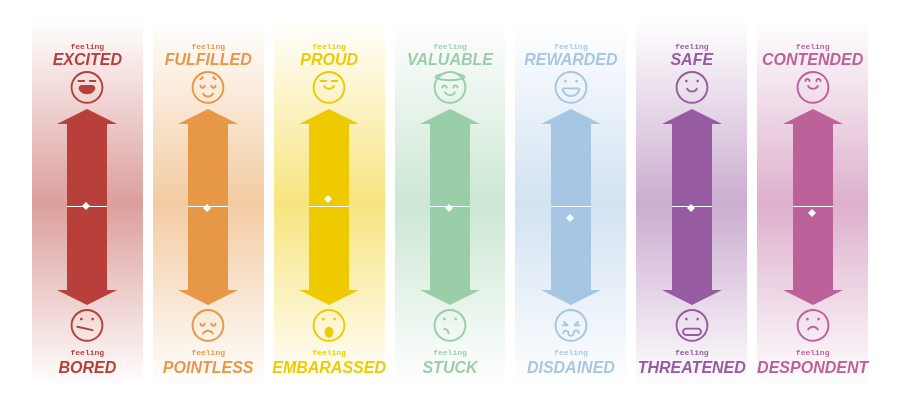
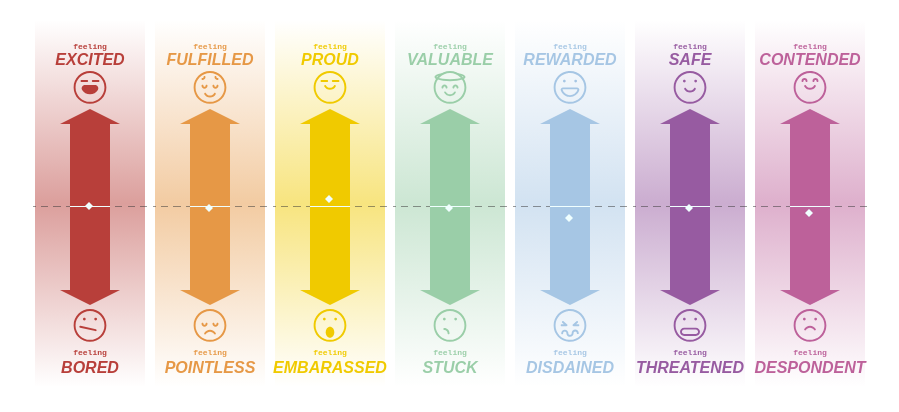
Before and after one commit to Yulatun/satisfaction-chart, a React (Create React App) app: page / in a window 1280 px wide. Shown: the top 412 px of the page, without its empty margins (195-1094 px from the left). Built offline with nearby package versions, Linux system fonts and the light colour scheme; a web font is replaced by a local one.

Commit message:
feat: add midpoint above scales

```diff
--- a/src/App.css
+++ b/src/App.css
@@ -12,7 +12,7 @@
   flex-direction: column;
   align-items: center;
   margin-left: 10px;
-  width: 110.895px;
+  width: 110px;
   height: 367px;
   margin-top: 20px;
 }
@@ -49,6 +49,9 @@
 }
 
 .scale-body {
+  display: flex;
+  flex-direction: column;
+  align-items: center;
   margin-top: 20px;
   margin-bottom: 19px;
   position: relative;
@@ -85,8 +88,9 @@
 .benchmark {
   width: 100%;
   height: 1px;
-  background-color:azure;
-  margin-bottom: -1px
+  background-color: azure;
+  margin-bottom: -1px;
+  z-index: 20;
 }
 
 .result-rhombus {
@@ -96,6 +100,7 @@
   border-bottom-color: azure;
   left: 15px;
   margin-bottom: -2px;
+  z-index: 30;
 }
 .result-rhombus::after {
   content: '';
@@ -108,6 +113,19 @@
   border-top-color: azure;
 }
 
+.midpoint {
+  opacity: 0.5;
+  border: 1px solid transparent;
+  width: 114px;
+  background-image:  repeating-linear-gradient(76deg, #333333, #333333 7px, transparent 7px, transparent 7px, #333333 7px), repeating-linear-gradient(256deg, #333333, #333333 7px, transparent 7px, transparent 12px, #333333 12px);
+background-size: 2px 100%, 100% 2px, 2px 100% , 100% 2px;
+background-position: 0 0, 0 0, 100% 0, 0 100%;
+background-repeat: no-repeat;
+position: absolute;
+  bottom: 50%;
+  z-index: 2;
+}
+
 svg {
   width: 34px;
   height: 34px;
--- a/src/ArrowChart.jsx
+++ b/src/ArrowChart.jsx
@@ -46,12 +46,18 @@ export const ArrowChart = (props) => {
             className='benchmark'
             style={{ position: 'absolute', bottom: benchmarkBottomValueToPass }}
           />
+          <div
+            className='midpoint'
+          ></div>
         </div>
         <Emoji name={props.bottomEmoji} color={props.color} />
         <div className='title-feeling-bottom' style={{ color: props.color }}>
           feeling
         </div>
-      <div className='feeling-description-down' style={{ color: props.color }}>
+        <div
+          className='feeling-description-down'
+          style={{ color: props.color }}
+        >
           {props.bottomText}
         </div>
     </div>
```
Lines whose indentation alone changed are shown as unchanged.
